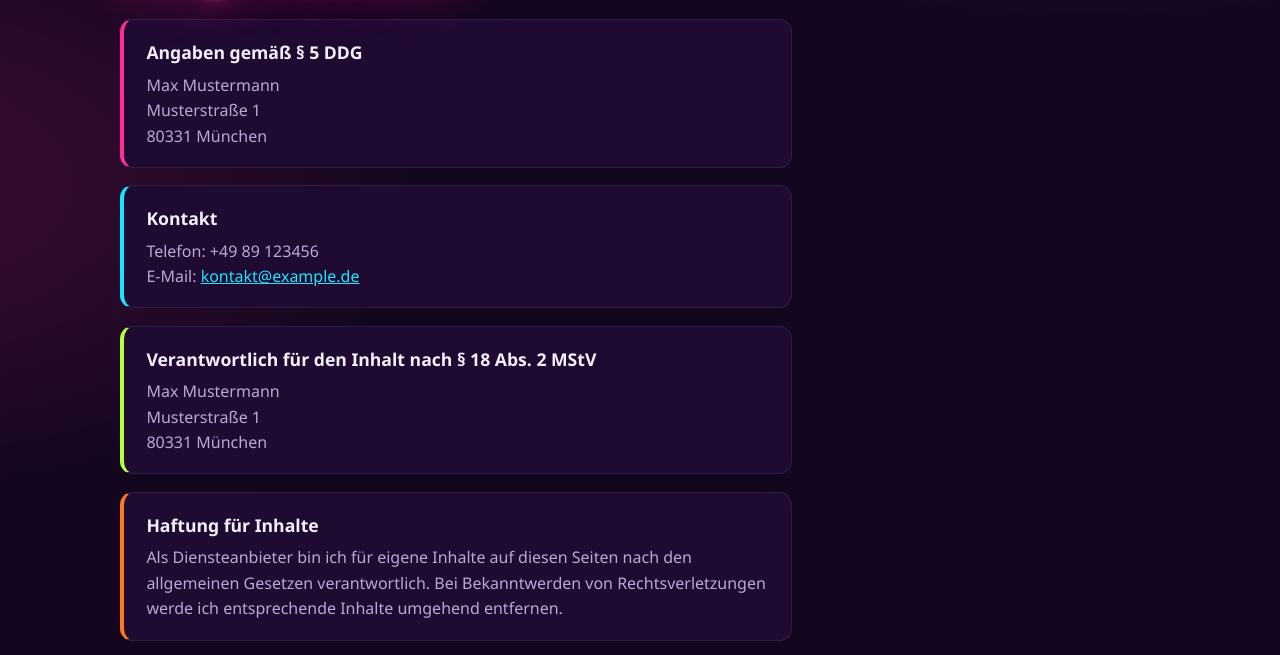
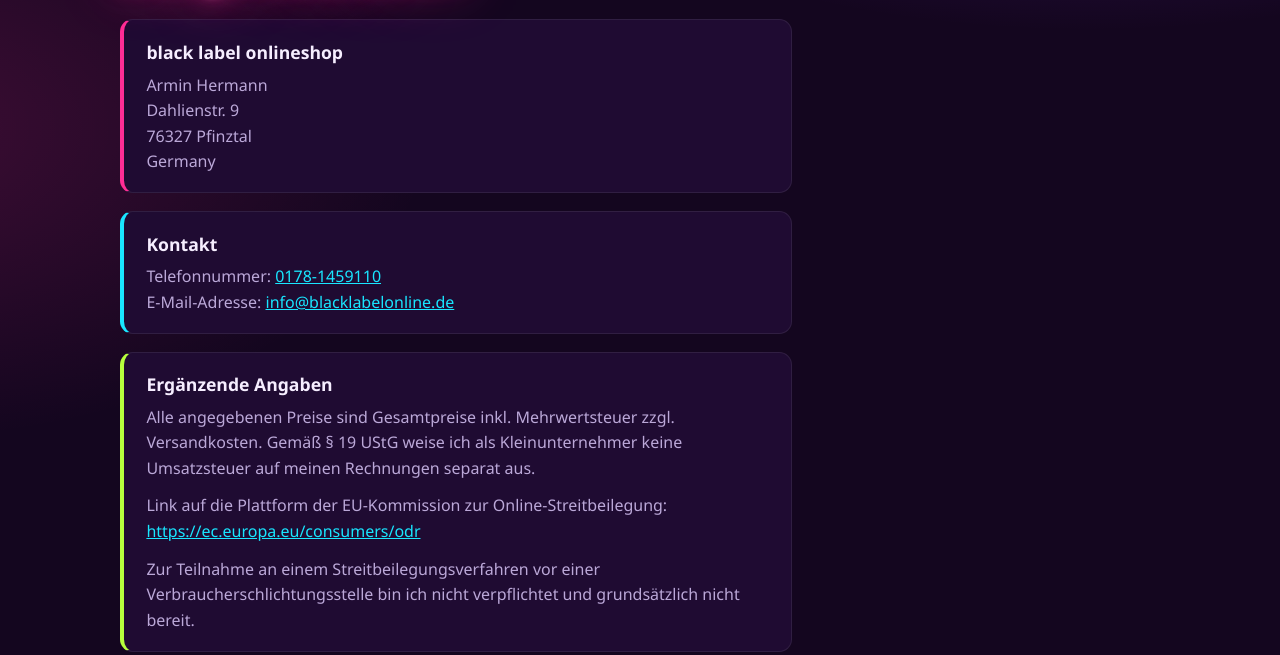
Before and after one commit to frank-kohler/frank-kohler.github.io, a plain HTML site: page black-label-online/impressum.html in a window 1280 px wide. Shown: the part 251-906 px from the top of the page. Drawn offline with Linux system fonts and the light colour scheme.

Commit message:
impressum

```diff
--- a/black-label-online/impressum.html
+++ b/black-label-online/impressum.html
@@ -4,7 +4,7 @@
   <meta charset="utf-8">
   <meta name="viewport" content="width=device-width, initial-scale=1, viewport-fit=cover">
   <meta name="color-scheme" content="dark">
-  <title>Impressum – NAHTLOS</title>
+  <title>Impressum – Black Label Online</title>
   <style>
     :root {
       color-scheme: dark;
@@ -65,6 +65,7 @@
     h2 { font-size: 1.1rem; margin: 0 0 0.4rem; }
     p { margin: 0; color: var(--muted); overflow-wrap: anywhere; }
     p a { color: var(--cyan); }
+    .block p + p { margin-top: 0.75rem; }
 
     footer { padding: 2rem 1.5rem; text-align: center; font-size: 0.8rem; color: var(--muted); }
     footer a { display: inline-block; padding: 0.5rem 0.75rem; text-decoration: underline; }
@@ -87,28 +88,20 @@
       <h1>Impressum</h1>
 
       <div class="block">
-        <h2>Angaben gemäß § 5 DDG</h2>
-        <p>Max Mustermann<br>Musterstraße 1<br>80331 München</p>
+        <h2>black label onlineshop</h2>
+        <p>Armin Hermann<br>Dahlienstr. 9<br>76327 Pfinztal<br>Germany</p>
       </div>
 
       <div class="block">
         <h2>Kontakt</h2>
-        <p>Telefon: +49 89 123456<br>E-Mail: <a href="mailto:kontakt@example.de">kontakt@example.de</a></p>
+        <p>Telefonnummer: <a href="tel:+491781459110">0178-1459110</a><br>E-Mail-Adresse: <a href="mailto:info@blacklabelonline.de">info@blacklabelonline.de</a></p>
       </div>
 
       <div class="block">
-        <h2>Verantwortlich für den Inhalt nach § 18 Abs. 2 MStV</h2>
-        <p>Max Mustermann<br>Musterstraße 1<br>80331 München</p>
-      </div>
-
-      <div class="block">
-        <h2>Haftung für Inhalte</h2>
-        <p>Als Diensteanbieter bin ich für eigene Inhalte auf diesen Seiten nach den allgemeinen Gesetzen verantwortlich. Bei Bekanntwerden von Rechtsverletzungen werde ich entsprechende Inhalte umgehend entfernen.</p>
-      </div>
-
-      <div class="block">
-        <h2>Haftung für Links</h2>
-        <p>Diese Seite kann Links zu externen Websites Dritter enthalten, auf deren Inhalte ich keinen Einfluss habe. Für diese fremden Inhalte kann ich keine Gewähr übernehmen. Verantwortlich ist stets der jeweilige Anbieter.</p>
+        <h2>Ergänzende Angaben</h2>
+        <p>Alle angegebenen Preise sind Gesamtpreise inkl. Mehrwertsteuer zzgl. Versandkosten. Gemäß § 19 UStG weise ich als Kleinunternehmer keine Umsatzsteuer auf meinen Rechnungen separat aus.</p>
+        <p>Link auf die Plattform der EU-Kommission zur Online-Streitbeilegung: <a href="https://ec.europa.eu/consumers/odr" target="_blank" rel="noopener noreferrer">https://ec.europa.eu/consumers/odr</a></p>
+        <p>Zur Teilnahme an einem Streitbeilegungsverfahren vor einer Verbraucherschlichtungsstelle bin ich nicht verpflichtet und grundsätzlich nicht bereit.</p>
       </div>
     </div>
   </main>
```
